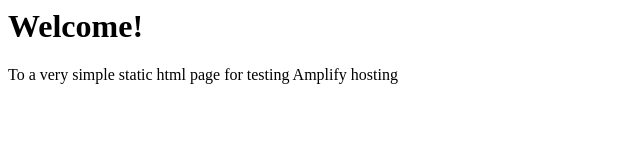
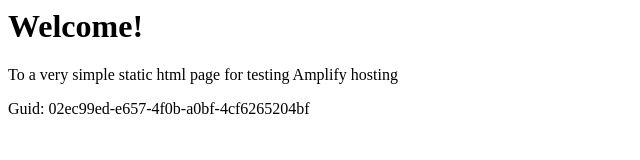
Before and after one commit to aws-aemilia-nrt/Github-PR-Commit-Integration-Test-DoNotTouch-Gith-OKSLNVO2-v1-prod-ap-northeast-1, a website: page src/index.html in a window 1280 px wide. Shown: the whole page, without its empty margins (0-640 px from the left). Drawn offline with Linux system fonts and the light colour scheme.

Commit message:
commit from integ tests

```diff
--- a/src/index.html
+++ b/src/index.html
@@ -1,3 +1,5 @@
+
+
 <html lang="en">
 
 <head>
@@ -10,6 +12,6 @@
 <body>
     <h1>Welcome!</h1>
     <p>To a very simple static html page for testing Amplify hosting</p>
-</body>
+    <p>Guid: 02ec99ed-e657-4f0b-a0bf-4cf6265204bf</p></body>
 
 </html>
```
